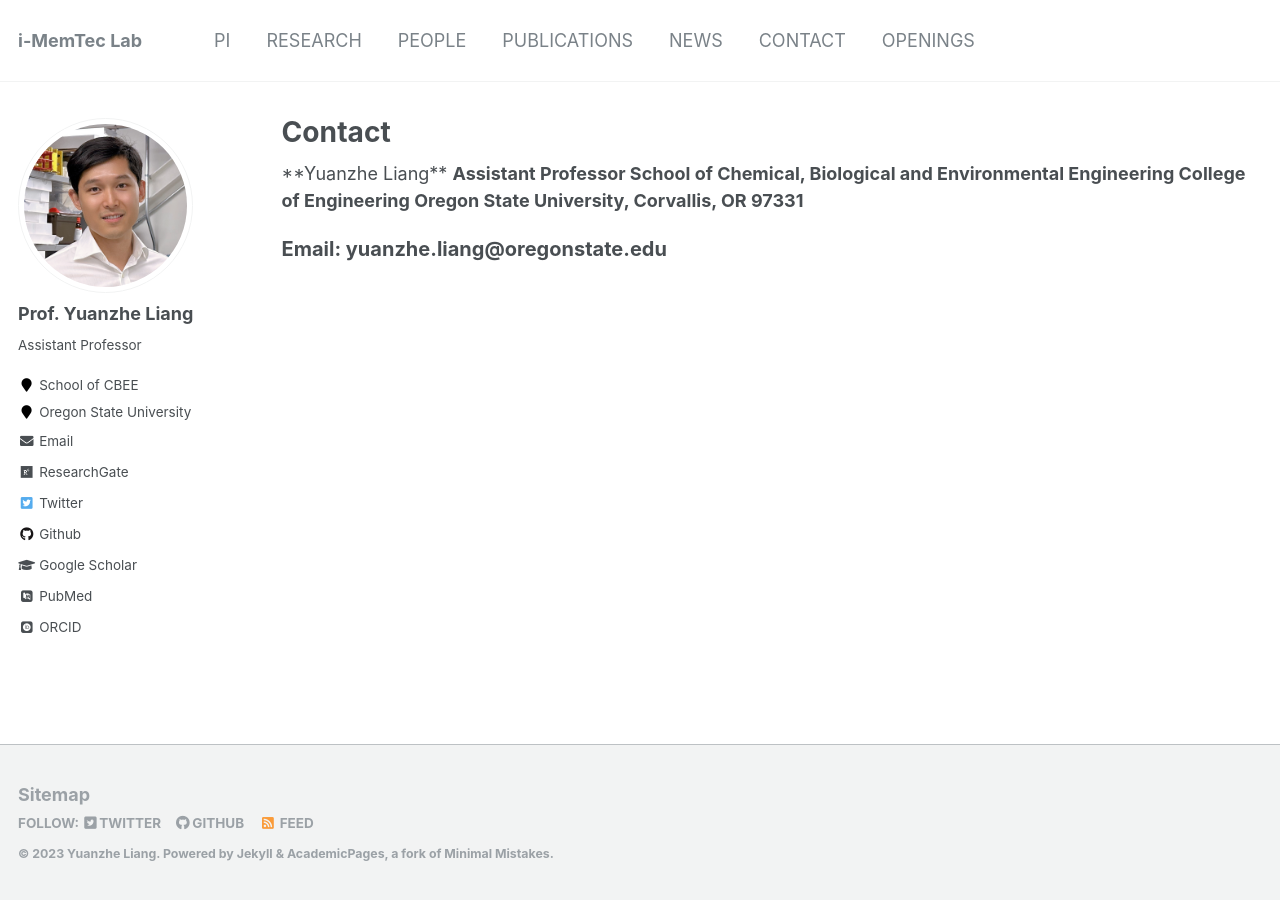
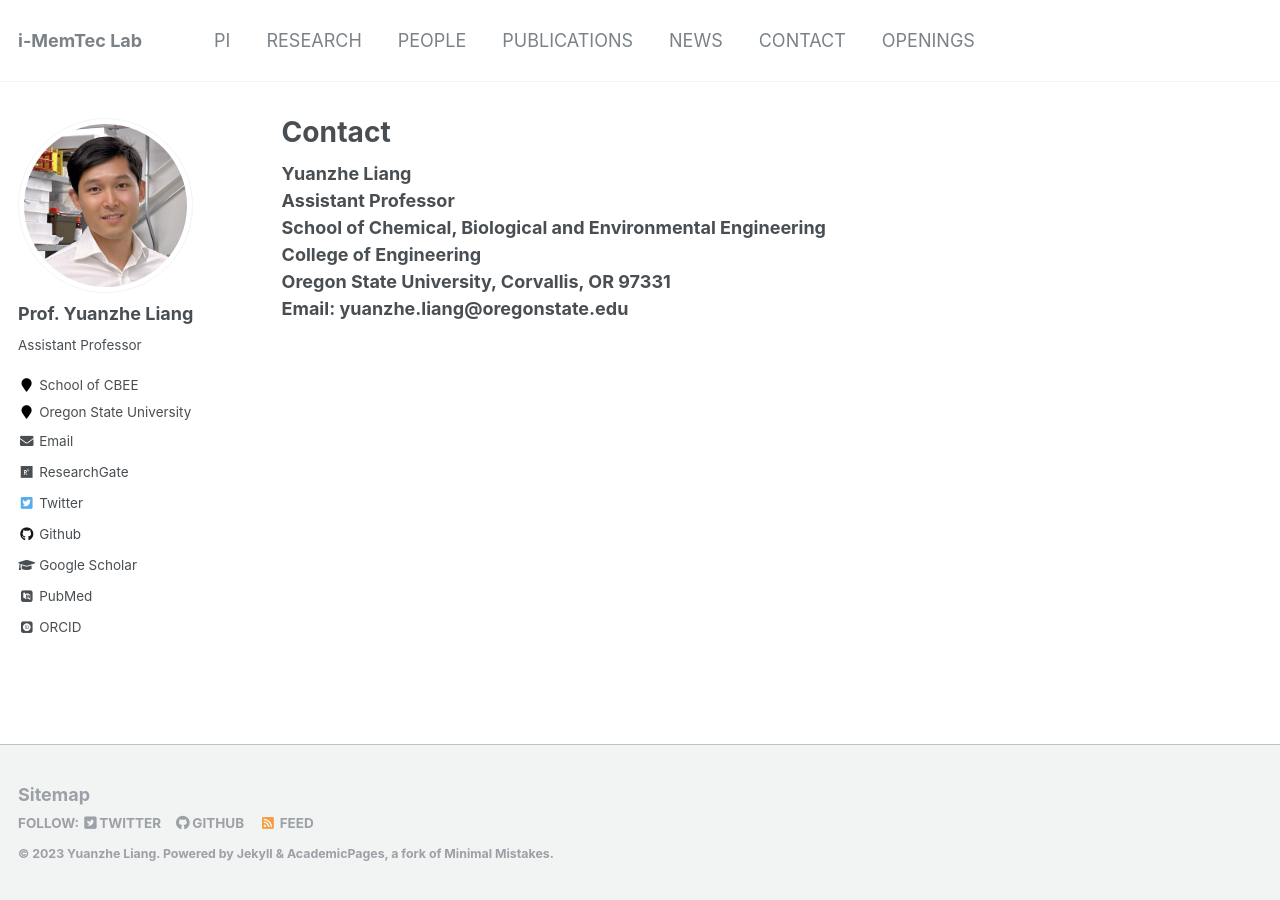
Before and after one commit to yuanzheliang/yuanzheliang.github.io, a Jekyll site: the page built from _pages/teaching.html, in a window 1280 px wide. Built offline with Jekyll 4.4.1, drawn with Linux system fonts in a browser that asks for light colours; some web fonts are replaced.

Commit message:
Update teaching.html

```diff
--- a/_pages/teaching.html
+++ b/_pages/teaching.html
@@ -6,9 +6,9 @@ author_profile: true
 ---
 
 
-**Yuanzhe Liang**
-<b>Assistant Professor<b>
-<b>School of Chemical, Biological and Environmental Engineering<b>
-<b>College of Engineering<b>
-<b>Oregon State University,  Corvallis, OR 97331<b>
-<p style="font-size: 20px;"><b>Email:  yuanzhe.liang@oregonstate.edu<b></p>
+<b>Yuanzhe Liang<b><br>
+<b>Assistant Professor<b><br>
+<b>School of Chemical, Biological and Environmental Engineering<b><br>
+<b>College of Engineering<b><br>
+<b>Oregon State University,  Corvallis, OR 97331<b><br>
+<b>Email:  yuanzhe.liang@oregonstate.edu<b>
```
